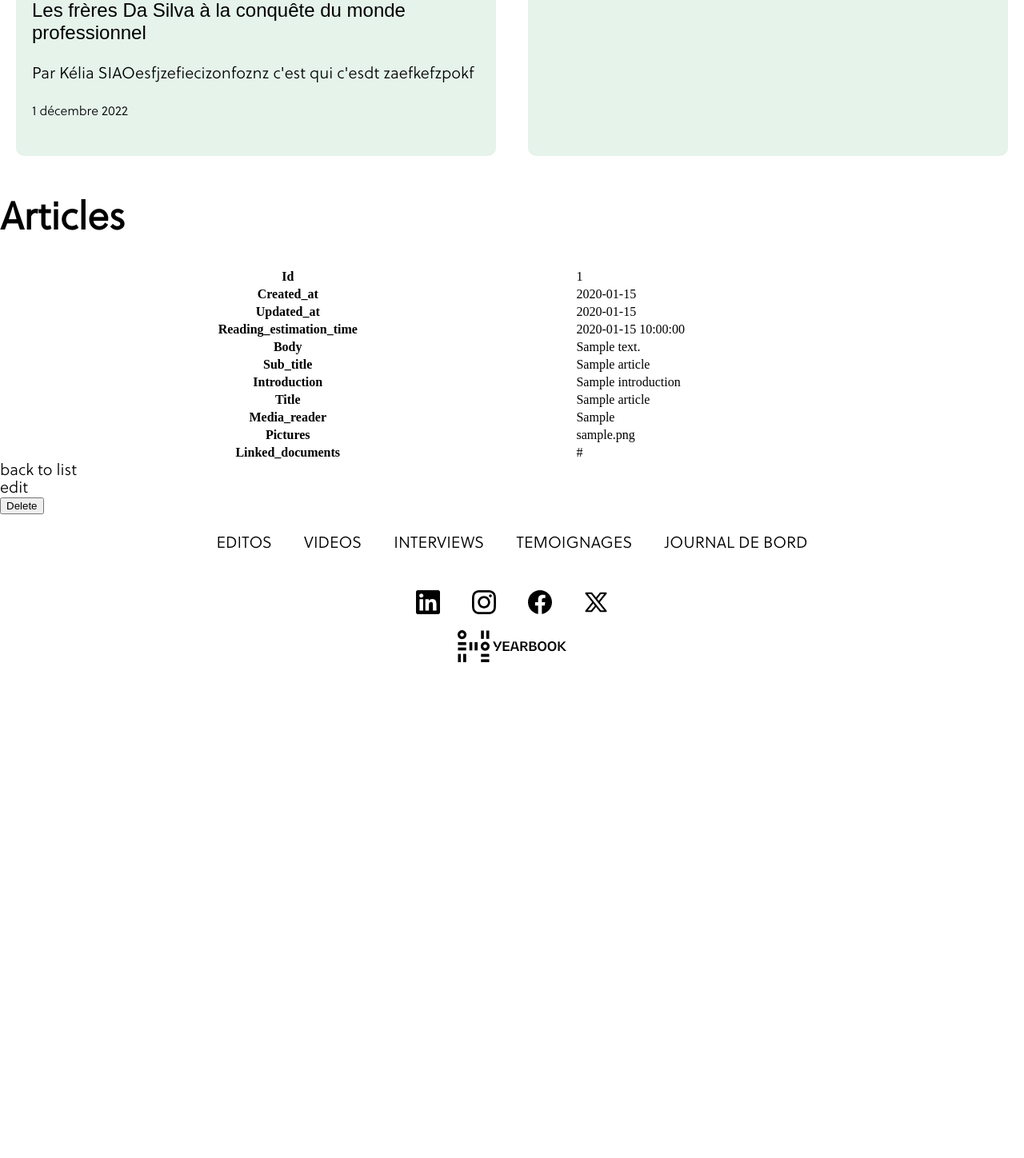
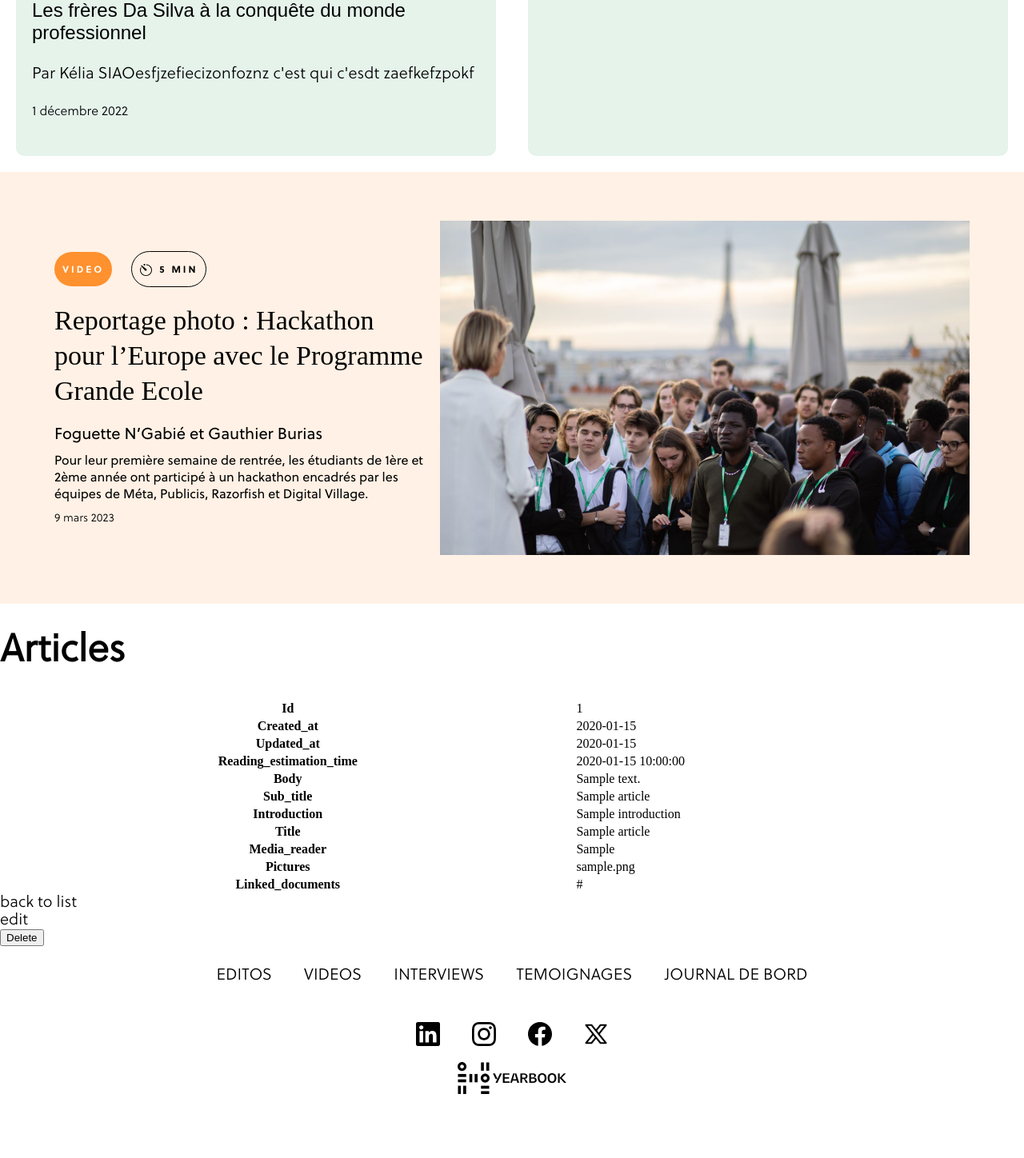
Before and after one commit to RichardPrasomsouk/Yearbook_H2, a Symfony app: template templates/articles/show.html.twig in a window 1280 px wide. Shown: the part 659-2107 px from the top of the page at 80% size. Before the commit the page ends 1487 px from the top, so only its background shows below. Run offline with Twig, Linux system fonts and the light colour scheme; the template is opened without the code that fills it: most values are stand-ins (such as "Sample title", 1, 10 or a date in 2020); some libraries are stand-ins or nearby versions; some web fonts are replaced.

Commit message:
ajout du bloc article_cover, css photo hackaton

```diff
--- /dev/null
+++ b/public/css/article_cover.css
@@ -0,0 +1,276 @@
+@media screen and (min-width: 1240px) {
+
+    .article-cover__container--mobile {
+      display: none;
+    }
+
+    .article-cover__container {
+      display: flex;
+      justify-content: center;
+      align-items: center;
+      width: 100%;
+      height: 540px;
+      background-color: rgba(var(--yellow), var(--opacity-3));
+      overflow: hidden;
+    }
+
+    .article-cover__icones--container {
+      margin-bottom: 20px;
+    }
+
+    .article-cover__text {
+      width: 520px;
+      height: 343px;
+      float: left;
+      padding-left: 68px;
+      margin-right: 20px;
+    }
+
+    .article-cover__image {
+      width: 744px;
+      height: 418px;
+      float: right;
+      overflow: hidden;
+      padding-right: 68px;
+    }
+
+    .article-cover__image img {
+      width: 100%;
+      height: 100%;
+      object-fit: cover;
+    }
+
+    .article-cover__categorie--icone {
+      display: inline-block;
+      padding-bottom: 12px;
+      padding-top: 12px;
+      padding-left: 10px;
+      padding-right: 10px;
+      background-color: rgba(var(--yellow), var(--opacity-1));
+      border-radius: 50px;
+      text-align: center;
+      margin-right: 20px;
+    }
+
+    .article-cover__timer--icone {
+      display: inline-block;
+      padding: 12px 10px;
+      background-color: transparent;
+      border: 1px solid #000;
+      border-radius: 50px;
+      text-align: center;
+      margin-right: 20px;
+    }
+
+    .article-cover__timer--icone svg {
+      vertical-align: middle;
+      margin-right: 5px;
+    }
+
+    @font-face {
+      font-family: 'BwGradualDEMO';
+      src: url('../fonts/BwGradualDEMO-Bold.otf') format('opentype');
+    }
+
+    @font-face {
+      font-family: 'H4Soleil';
+      src: url('../fonts/SoleilRegular.otf') format('opentype');
+    }
+
+    @font-face {
+      font-family: 'H5Soleil';
+      src: url('../fonts/SoleilRegular.otf') format('opentype');
+    }
+
+    @font-face {
+      font-family: 'H6Soleil';
+      src: url('../fonts/SoleilLight.otf') format('opentype');
+    }
+
+    @font-face {
+      font-family: 'SoleilBold';
+      src: url('../fonts/SoleilBold.otf') format('opentype');
+    }
+
+    .titre_cover {
+      font-family: 'BwGradualDEMO';
+      font-size: 34px;
+      line-height: 44.2px;
+      margin: 0;
+    }
+
+    .H4_soleil_d {
+      font-family: 'H4Soleil';
+      font-size: 20px;
+      line-height: 26px;
+      margin: 0;
+      margin-top: 20px;
+    }
+
+    .H5_Soleil_d {
+      font-family: 'H5Soleil';
+      font-size: 16px;
+      line-height: 20.8px;
+      margin: 0;
+      margin-top: 10px;
+    }
+
+    .H6_Soleil_d {
+      font-family: 'H6Soleil';
+      font-size: 14px;
+      line-height: 18.2px;
+      margin: 0;
+      margin-top: 10px;
+    }
+
+    .Bold_Soleil_d {
+      font-family: 'SoleilBold';
+      font-size: 12px;
+      line-height: 15px;
+      letter-spacing: 3px;
+      margin: 0;
+      color: white;
+    }
+
+    .Bold_Soleil_d_timer_icone {
+      font-family: 'SoleilBold';
+      font-size: 12px;
+      line-height: 15px;
+      letter-spacing: 3px;
+      margin: 0;
+    }
+  }
+
+  @media screen and (max-width: 1239px) {
+
+    .article-cover__container {
+      display: none;
+    }
+
+    .article-cover__container--mobile {
+      display: block;
+      background-color: rgba(var(--yellow), var(--opacity-3));
+      width: 100%;
+      height: 100%;
+    }
+
+    .article-cover__image {
+      width: 100%;
+    }
+
+    .article-cover__image img {
+      width: 100%;
+    }
+
+    .article-cover__text {
+      margin-left: 23px;
+      margin-right: 23px;
+      padding-bottom: 20px;
+    }
+
+    .article-cover__icones--container {
+      display: flex;
+      justify-content: space-between;
+      align-items: center;
+      margin-bottom: 20px;
+      margin-top: 20px;
+    }
+
+    .article-cover__categorie--icone {
+      display: inline-block;
+      padding-bottom: 7px;
+      padding-top: 7px;
+      padding-left: 6px;
+      padding-right: 6px;
+      background-color: rgba(var(--yellow), var(--opacity-1));
+      border-radius: 50px;
+      text-align: center;
+    }
+
+    .article-cover__timer--icone {
+      display: inline-block;
+      padding: 7px 6px;
+      background-color: transparent;
+      border: 1px solid #000;
+      border-radius: 50px;
+      text-align: center;
+    }
+
+    .article-cover__timer--icone svg {
+      vertical-align: middle;
+      margin-right: 5px;
+    }
+
+    @font-face {
+        font-family: 'BwGradualDEMO';
+        src: url('../fonts/BwGradualDEMO-Bold.otf') format('opentype');
+      }
+
+      @font-face {
+        font-family: 'H4Soleil';
+        src: url('../fonts/SoleilRegular.otf') format('opentype');
+      }
+
+      @font-face {
+        font-family: 'H5Soleil';
+        src: url('../fonts/SoleilRegular.otf') format('opentype');
+      }
+
+      @font-face {
+        font-family: 'H6Soleil';
+        src: url('../fonts/SoleilLight.otf') format('opentype');
+      }
+
+      @font-face {
+        font-family: 'SoleilBold';
+        src: url('../fonts/SoleilBold.otf') format('opentype');
+      }
+
+    .titre_cover {
+      font-family: 'BwGradualDEMO';
+      font-size: 28px;
+      line-height: 33.8px;
+      margin: 0;
+    }
+
+    .H4_soleil_d {
+      font-family: 'H4Soleil';
+      font-size: 18px;
+      line-height: 23.4px;
+      margin: 0;
+      margin-top: 20px;
+    }
+
+    .H5_Soleil_d {
+      font-family: 'H5Soleil';
+      font-size: 14px;
+      line-height: 18.2px;
+      margin: 0;
+      margin-top: 10px;
+    }
+
+    .H6_Soleil_d {
+      font-family: 'H6Soleil';
+      font-size: 12px;
+      line-height: 15.6px;
+      margin: 0;
+      margin-top: 10px;
+    }
+
+    .Bold_Soleil_d {
+      font-family: 'SoleilBold';
+      font-size: 10px;
+      line-height: 15px;
+      letter-spacing: 1.5px;
+      margin: 0;
+      color: white;
+    }
+
+    .Bold_Soleil_d_timer_icone {
+      font-family: 'SoleilBold';
+      font-size: 10px;
+      line-height: 15px;
+      letter-spacing: 1.5px;
+      margin: 0;
+    }
+  }
--- a/public/css/global_css.css
+++ b/public/css/global_css.css
@@ -51,7 +51,7 @@ body {
   --blue: 0, 127, 219;
   --green: 0, 140, 60;
   --red: 255, 36, 36;
-  --yellow: 255, 22, 0;
+  --yellow: 255, 122, 0;
   --black: 0, 0, , 0;
   --white: 255, 255, 255;
 
--- a/templates/base.html.twig
+++ b/templates/base.html.twig
@@ -9,6 +9,7 @@
         <link rel="stylesheet" href="{{ asset('css/header.css') }}" />
         <link rel="stylesheet" href="{{ asset('css/footer.css') }}" />
         <link rel="stylesheet" href="{{ asset('css/article_grid.css') }}" />
+        <link rel="stylesheet" href="{{ asset('css/article_cover.css') }}" />
         <script src = "{{ asset('js/header.js') }}" defer></script>
         {% block stylesheets %}
         {% endblock %}
@@ -20,6 +21,7 @@
 
         {% include '_partials/header.html.twig' %}
         {% include 'pages/landing_page/article_grid.html.twig' %}
+        {% include 'pages/landing_page/article_cover.html.twig' %}
         {% block body endblock %}
         {% include '_partials/footer.html.twig' %}
     </body>
--- /dev/null
+++ b/templates/pages/landing_page/article_cover.html.twig
@@ -0,0 +1,45 @@
+<div class="article-cover__container">
+  <div class="article-cover__text">
+    <div class="article-cover__icones--container">
+      <div class="article-cover__categorie--icone">
+        <span class="Bold_Soleil_d">VIDEO</span>
+      </div>
+      <div class="article-cover__timer--icone">
+        <svg width="15" height="15" viewBox="0 0 15 15" fill="none" xmlns="http://www.w3.org/2000/svg">
+          <path fill-rule="evenodd" clip-rule="evenodd" d="M8.086 0.490826C11.9542 0.780441 15 3.91291 15 7.73449C15 11.7471 11.6421 15 7.5 15C3.35786 15 0 11.7471 0 7.73449C0 6.37881 0.383276 5.10984 1.0506 4.02374L1.73291 4.82703C1.26471 5.69678 1 6.68569 1 7.73449C1 11.2121 3.91015 14.0313 7.5 14.0313C11.0899 14.0313 14 11.2121 14 7.73449C14 4.41999 11.3565 1.7036 8.00043 1.45609V1.4546C7.72401 1.45427 7.5 1.23709 7.5 0.969233C7.5 0.701177 7.72433 0.483871 8.00104 0.483871C8.03001 0.483871 8.05837 0.486253 8.086 0.490826ZM2.09601 1.75059C1.87926 1.57798 1.53953 1.59678 1.34998 1.78021C1.15471 1.96918 1.14493 2.29698 1.3194 2.50217L6.18066 8.21916C6.63499 8.75346 7.40801 8.79492 7.92133 8.29816L8.08521 8.13955C8.59223 7.64888 8.55765 6.89624 8.0036 6.45503L2.09601 1.75059ZM5.50104 1.93847C6.05361 1.93847 6.50153 1.50453 6.50153 0.969233C6.50153 0.433941 6.05361 0 5.50104 0C4.94847 0 4.50049 0.433941 4.50049 0.969233C4.50049 1.50453 4.94847 1.93847 5.50104 1.93847Z" fill="black"/>
+        </svg>
+        <span class="Bold_Soleil_d_timer_icone">5 MIN</span>
+      </div>
+    </div>
+    <p class="titre_cover">Reportage photo : Hackathon pour l’Europe avec le Programme Grande Ecole</p>
+    <p class="H4_soleil_d">Foguette N’Gabié et Gauthier Burias</p>
+    <p class="H5_Soleil_d">Pour leur première semaine de rentrée, les étudiants de 1ère et 2ème année ont participé à un hackathon encadrés par les équipes de Méta, Publicis, Razorfish et Digital Village.</p>
+    <p class="H6_Soleil_d">9 mars 2023</p>
+  </div>
+  <div class="article-cover__image">
+    <img src="{{ asset('images/photo_hackaton.png')}}" alt="Photo de groupe lors du Hackaton">
+  </div>
+</div>
+
+<div class="article-cover__container--mobile">
+  <div class="article-cover__image">
+    <img src="{{ asset('images/photo_hackaton.png')}}" alt="Photo de groupe lors du Hackaton">
+  </div>
+  <div class="article-cover__text">
+    <div class="article-cover__icones--container">
+      <div class="article-cover__categorie--icone">
+        <span class="Bold_Soleil_d">VIDEO</span>
+      </div>
+      <div class="article-cover__timer--icone">
+        <svg width="15" height="15" viewBox="0 0 15 15" fill="none" xmlns="http://www.w3.org/2000/svg">
+          <path fill-rule="evenodd" clip-rule="evenodd" d="M8.086 0.490826C11.9542 0.780441 15 3.91291 15 7.73449C15 11.7471 11.6421 15 7.5 15C3.35786 15 0 11.7471 0 7.73449C0 6.37881 0.383276 5.10984 1.0506 4.02374L1.73291 4.82703C1.26471 5.69678 1 6.68569 1 7.73449C1 11.2121 3.91015 14.0313 7.5 14.0313C11.0899 14.0313 14 11.2121 14 7.73449C14 4.41999 11.3565 1.7036 8.00043 1.45609V1.4546C7.72401 1.45427 7.5 1.23709 7.5 0.969233C7.5 0.701177 7.72433 0.483871 8.00104 0.483871C8.03001 0.483871 8.05837 0.486253 8.086 0.490826ZM2.09601 1.75059C1.87926 1.57798 1.53953 1.59678 1.34998 1.78021C1.15471 1.96918 1.14493 2.29698 1.3194 2.50217L6.18066 8.21916C6.63499 8.75346 7.40801 8.79492 7.92133 8.29816L8.08521 8.13955C8.59223 7.64888 8.55765 6.89624 8.0036 6.45503L2.09601 1.75059ZM5.50104 1.93847C6.05361 1.93847 6.50153 1.50453 6.50153 0.969233C6.50153 0.433941 6.05361 0 5.50104 0C4.94847 0 4.50049 0.433941 4.50049 0.969233C4.50049 1.50453 4.94847 1.93847 5.50104 1.93847Z" fill="black"/>
+        </svg>
+        <span class="Bold_Soleil_d_timer_icone">5 MIN</span>
+      </div>
+    </div>
+    <p class="titre_cover">Reportage photo : Hackathon pour l’Europe avec le Programme Grande Ecole</p>
+    <p class="H4_soleil_d">Foguette N’Gabié et Gauthier Burias</p>
+    <p class="H5_Soleil_d">Pour leur première semaine de rentrée, les étudiants de 1ère et 2ème année ont participé à un hackathon encadrés par les équipes de Méta, Publicis, Razorfish et Digital Village.</p>
+    <p class="H6_Soleil_d">9 mars 2023</p>
+  </div>
+</div>
```
Also changed, not shown: public/images/photo_hackaton.png (added).
